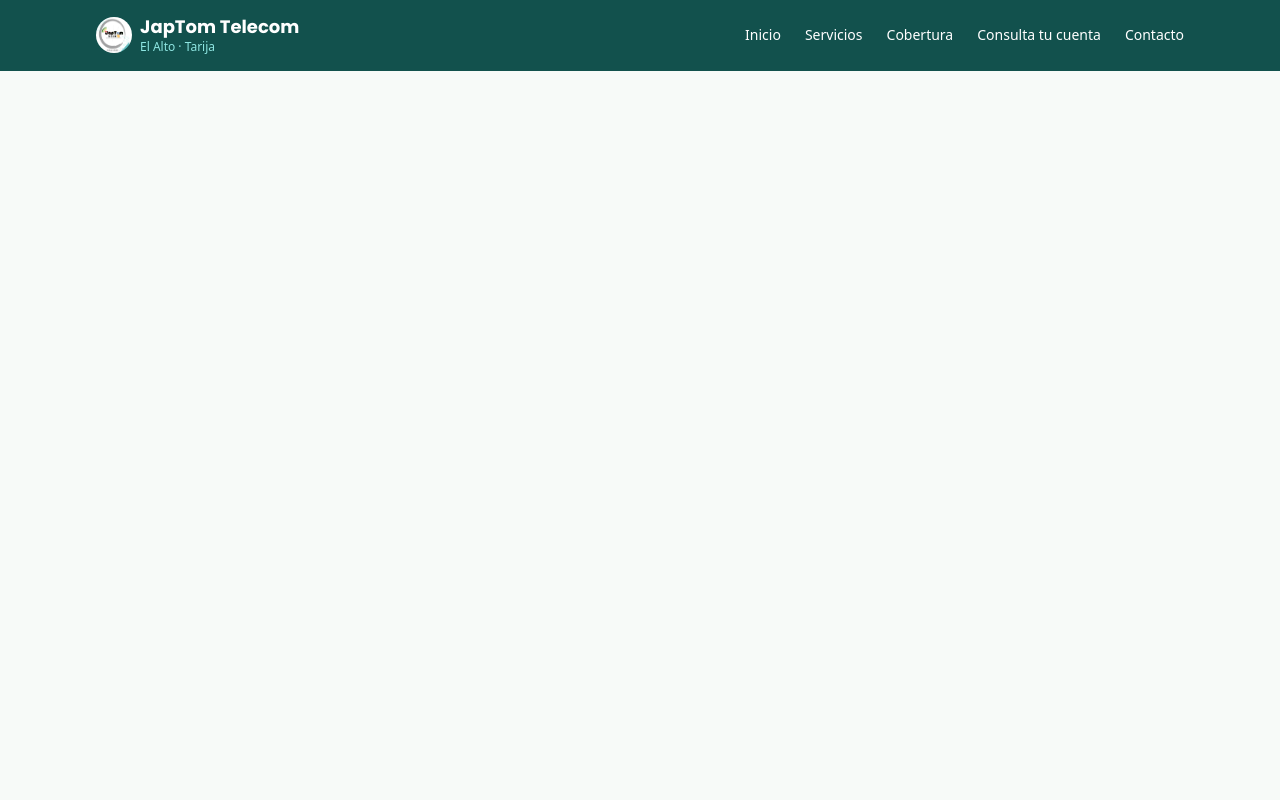
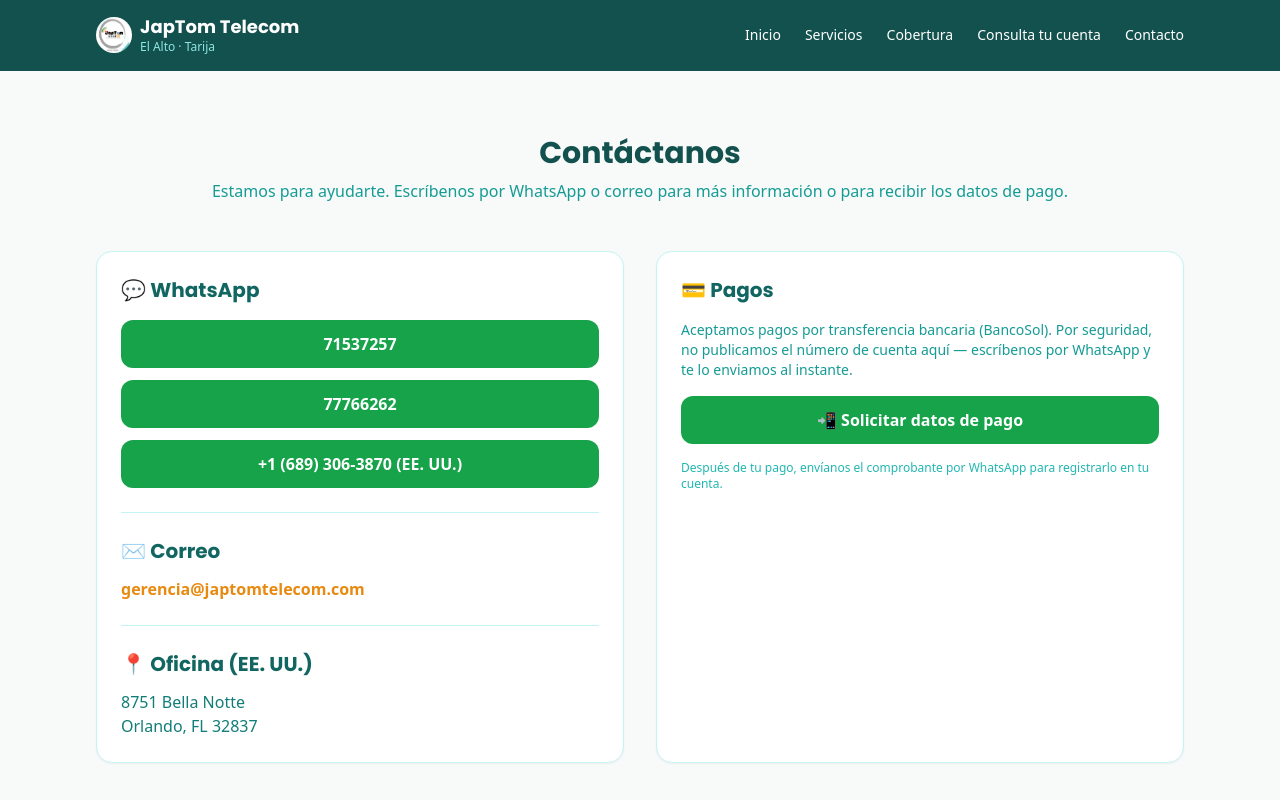
Before and after one commit to japtomtelecom/japtom-web, a Next.js app: page /contacto in a window 1280 px wide. Shown: the top 800 px of the page. Built offline with nearby package versions, Linux system fonts and the light colour scheme.

Commit message:
Update page.js

```diff
--- a/src/app/contacto/page.js
+++ b/src/app/contacto/page.js
@@ -1,62 +1,72 @@
-'use client';
+import Header from '@/components/Header';
+import Footer from '@/components/Footer';
 
-import Link from 'next/link';
-import { useState } from 'react';
-
-const LINKS = [
-  { href: '/', label: 'Inicio' },
-  { href: '/servicios', label: 'Servicios' },
-  { href: '/cobertura', label: 'Cobertura' },
-  { href: '/consulta', label: 'Consulta tu cuenta' },
-  { href: '/contacto', label: 'Contacto' },
-];
-
-export default function Header() {
-  const [abierto, setAbierto] = useState(false);
+export default function ContactoPage() {
+  const wa1 = 'https://wa.me/59171537257?text=' + encodeURIComponent('Hola, quiero más información.');
+  const wa2 = 'https://wa.me/59177766262?text=' + encodeURIComponent('Hola, quiero más información.');
+  const wa3 = 'https://wa.me/16893063870?text=' + encodeURIComponent('Hola, quiero más información.');
+  const waPago = 'https://wa.me/59171537257?text=' + encodeURIComponent('Hola, quiero los datos para hacer mi pago.');
 
   return (
-    <header className="bg-brand-800 text-white">
-      <div className="section flex items-center justify-between py-4">
-        <Link href="/" className="flex items-center gap-2">
-          {/* eslint-disable-next-line @next/next/no-img-element */}
-          <img src="/logo.png" alt="JapTom Telecom" className="w-9 h-9 rounded-full bg-white" />
-          <div>
-            <div className="font-display text-lg font-bold leading-tight">JapTom Telecom</div>
-            <div className="text-brand-200 text-xs">El Alto · Tarija</div>
+    <>
+      <Header />
+      <section className="section py-16">
+        <h1 className="font-display text-3xl font-bold text-brand-800 mb-2 text-center">
+          Contáctanos
+        </h1>
+        <p className="text-brand-500 text-center mb-12">
+          Estamos para ayudarte. Escríbenos por WhatsApp o correo para más información o para
+          recibir los datos de pago.
+        </p>
+
+        <div className="grid md:grid-cols-2 gap-8">
+          <div className="card p-6">
+            <h2 className="font-display text-xl font-semibold text-brand-700 mb-4">💬 WhatsApp</h2>
+            <div className="space-y-3">
+              <a href={wa1} target="_blank" rel="noreferrer" className="btn-whatsapp w-full justify-center">
+                71537257
+              </a>
+              <a href={wa2} target="_blank" rel="noreferrer" className="btn-whatsapp w-full justify-center">
+                77766262
+              </a>
+              <a href={wa3} target="_blank" rel="noreferrer" className="btn-whatsapp w-full justify-center">
+                +1 (689) 306-3870 (EE. UU.)
+              </a>
+            </div>
+
+            <div className="mt-6 pt-6 border-t border-brand-100">
+              <h2 className="font-display text-xl font-semibold text-brand-700 mb-3">✉️ Correo</h2>
+              <a href="mailto:gerencia@japtomtelecom.com" className="text-accent-500 font-semibold hover:underline">
+                gerencia@japtomtelecom.com
+              </a>
+            </div>
+
+            <div className="mt-6 pt-6 border-t border-brand-100">
+              <h2 className="font-display text-xl font-semibold text-brand-700 mb-3">📍 Oficina (EE. UU.)</h2>
+              <p className="text-brand-600">
+                8751 Bella Notte
+                <br />
+                Orlando, FL 32837
+              </p>
+            </div>
           </div>
-        </Link>
 
-        <nav className="hidden md:flex items-center gap-6 text-sm font-medium">
-          {LINKS.map((l) => (
-            <Link key={l.href} href={l.href} className="hover:text-brand-200">
-              {l.label}
-            </Link>
-          ))}
-        </nav>
-
-        <button
-          className="md:hidden text-2xl"
-          onClick={() => setAbierto((v) => !v)}
-          aria-label="Abrir menú"
-        >
-          ☰
-        </button>
-      </div>
-
-      {abierto && (
-        <nav className="md:hidden bg-brand-700 border-t border-brand-600">
-          {LINKS.map((l) => (
-            <Link
-              key={l.href}
-              href={l.href}
-              onClick={() => setAbierto(false)}
-              className="block px-4 py-3 text-sm border-b border-brand-600/50"
-            >
-              {l.label}
-            </Link>
-          ))}
-        </nav>
-      )}
-    </header>
+          <div className="card p-6">
+            <h2 className="font-display text-xl font-semibold text-brand-700 mb-4">💳 Pagos</h2>
+            <p className="text-sm text-brand-500 mb-4">
+              Aceptamos pagos por transferencia bancaria (BancoSol). Por seguridad, no publicamos
+              el número de cuenta aquí — escríbenos por WhatsApp y te lo enviamos al instante.
+            </p>
+            <a href={waPago} target="_blank" rel="noreferrer" className="btn-whatsapp w-full justify-center">
+              📲 Solicitar datos de pago
+            </a>
+            <p className="text-xs text-brand-400 mt-4">
+              Después de tu pago, envíanos el comprobante por WhatsApp para registrarlo en tu cuenta.
+            </p>
+          </div>
+        </div>
+      </section>
+      <Footer />
+    </>
   );
 }
```
